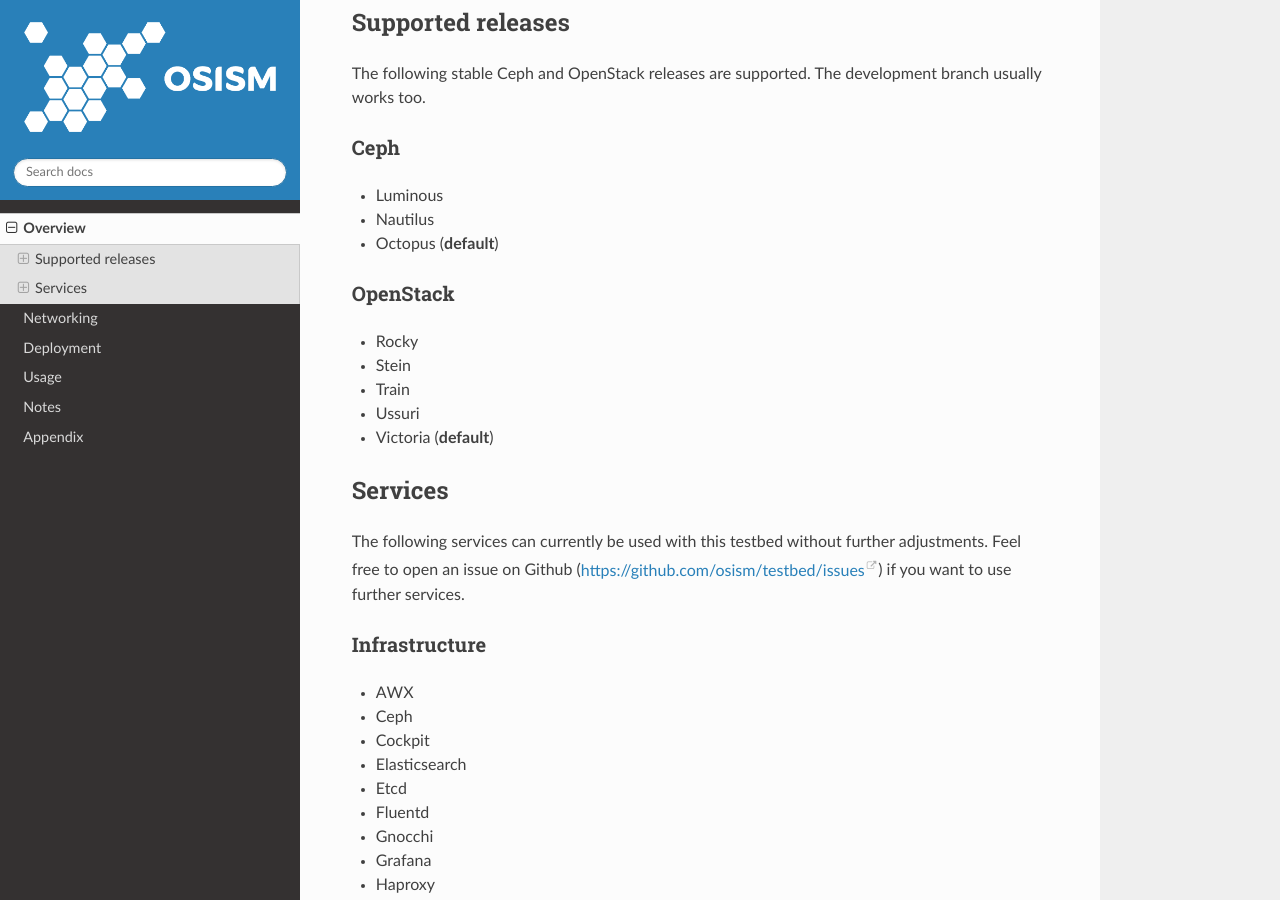
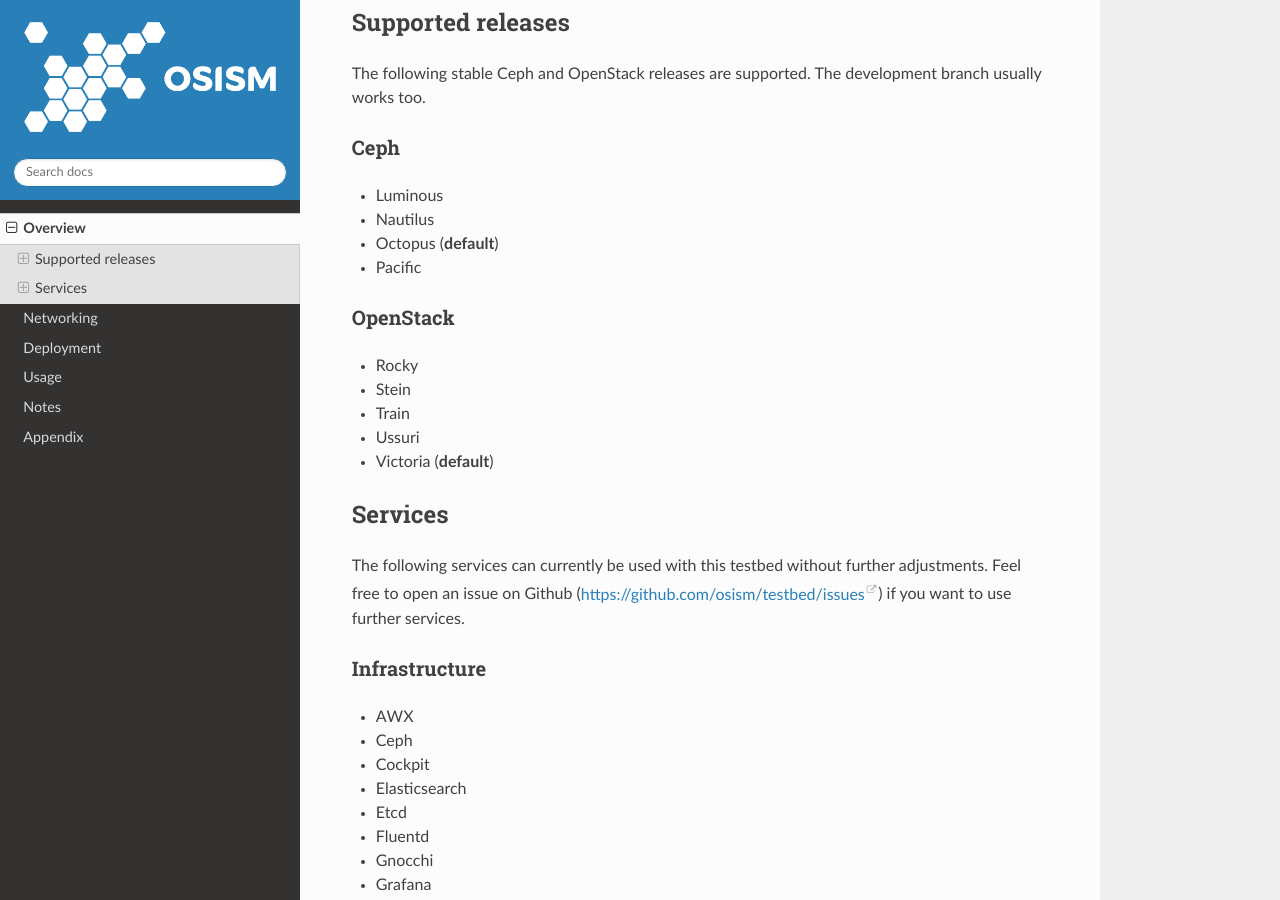
Before and after one commit to osism/testbed, a Sphinx documentation site: the page built from docs/source/overview.rst, in a window 1280 px wide and 900 px high, scrolled down 1393 px. Built offline with Sphinx 7.4.7 and the Read the Docs theme 2.0.0, drawn with Linux system fonts in a browser that asks for light colours.

Commit message:
docs: add pacific to the list of supported ceph releases (#711)
Signed-off-by: Christian Berendt <berendt@betacloud-solutions.de>

```diff
--- a/docs/source/overview.rst
+++ b/docs/source/overview.rst
@@ -27,6 +27,7 @@
 * Luminous
 * Nautilus
 * Octopus (**default**)
+* Pacific
 
 OpenStack
 ---------
```
